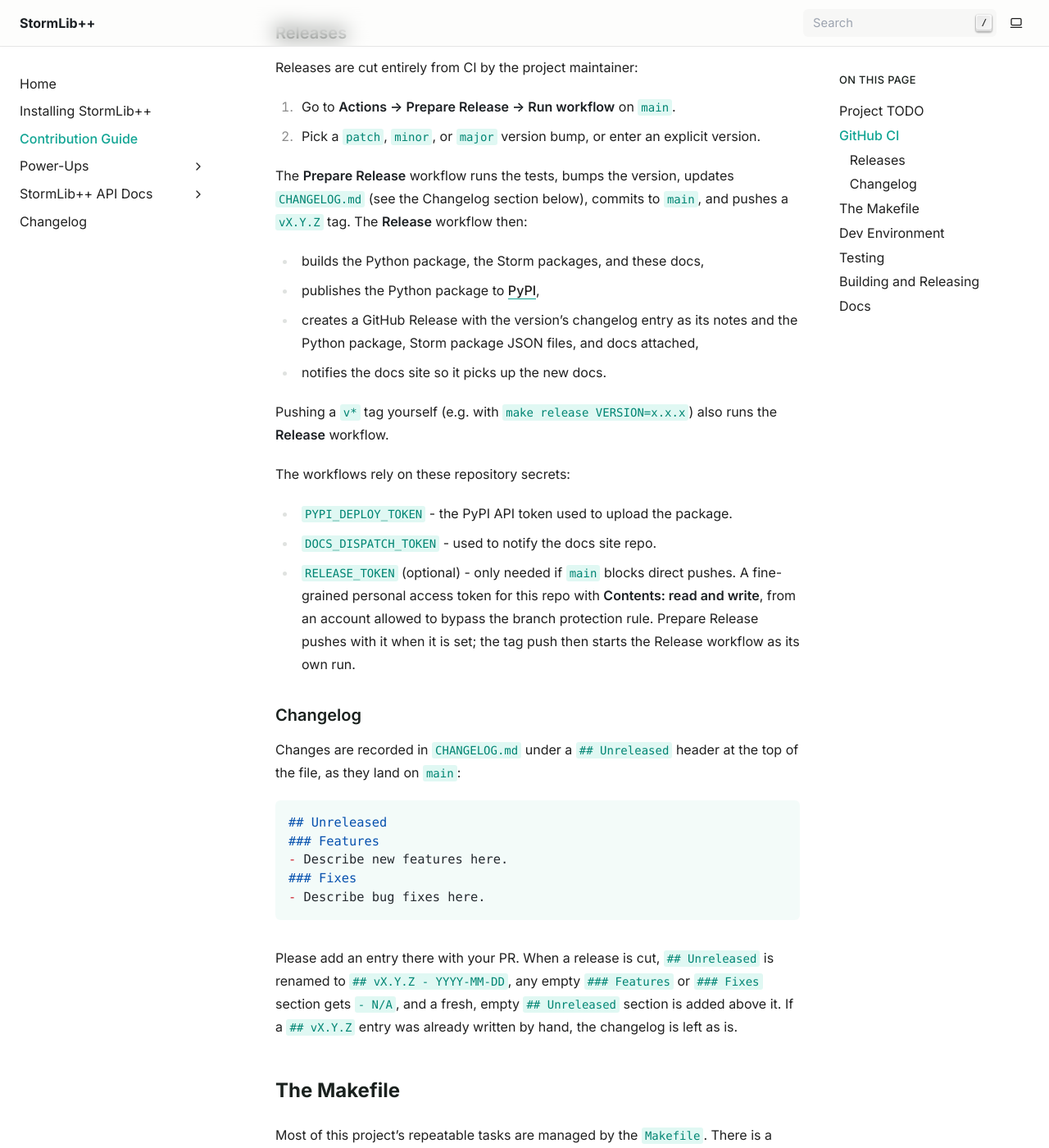
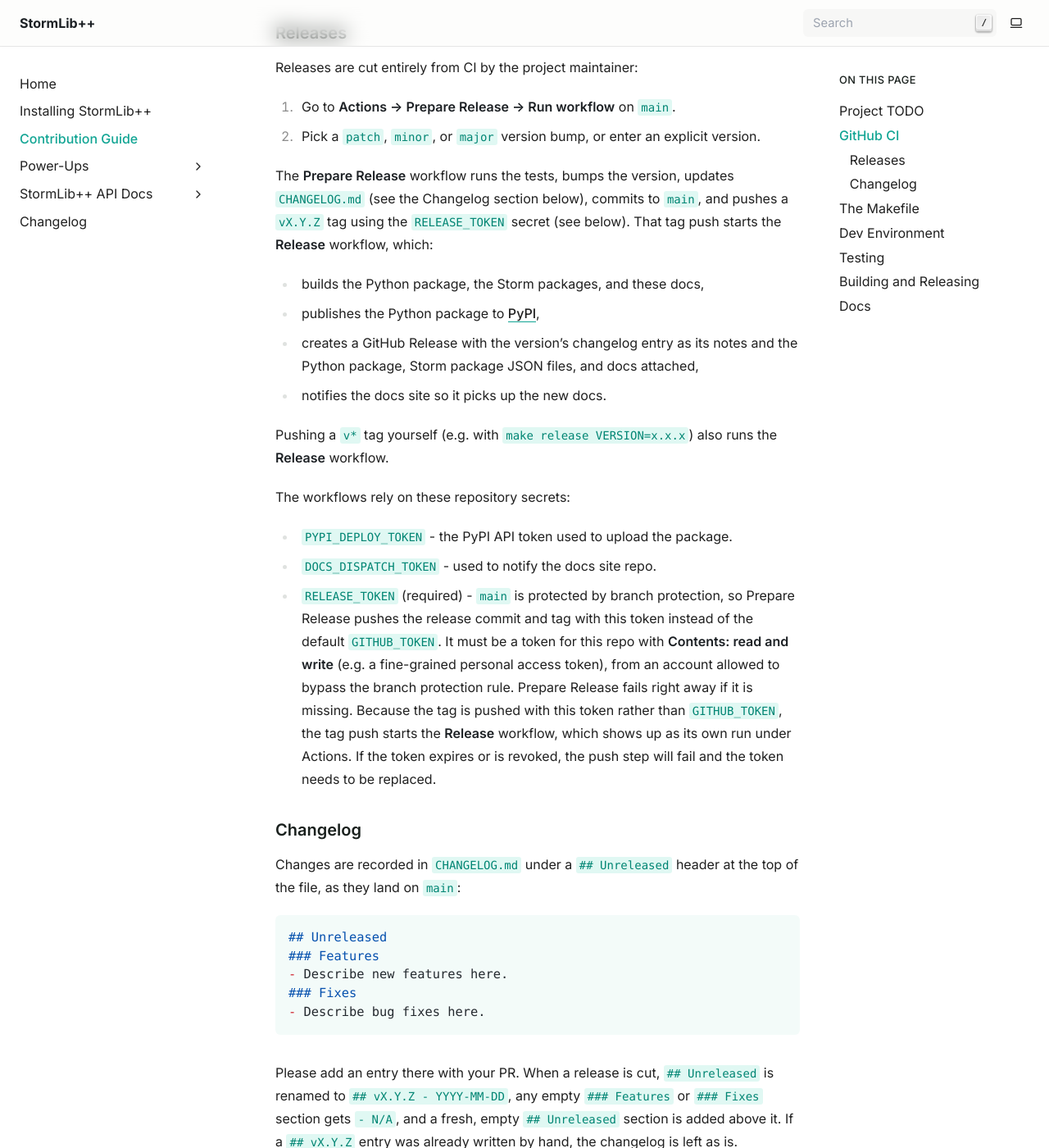
Before and after one commit to gormaniac/stormlibpp, a Sphinx documentation site: the page built from doc/contributing.md, in a window 1280 px wide and 1400 px high, scrolled down 648 px. Shown: the whole window at 82% size. Built offline with Sphinx 7.4.7, drawn with Linux system fonts in a browser that asks for light colours.

Commit message:
ci: always push releases with RELEASE_TOKEN
main is protected, so Prepare Release now requires the RELEASE_TOKEN secret
and fails early without it. Dropping the GITHUB_TOKEN fallback also removes
the need for release.yml to be callable via workflow_call: the tag pushed
with RELEASE_TOKEN triggers it directly.

Co-Authored-By: Claude Opus 5.5 <noreply@anthropic.com>
Claude-Session: https://claude.ai/code/session_01KBLBzhhavuuhR5JQy6eH8h

```diff
--- a/doc/contributing.md
+++ b/doc/contributing.md
@@ -19,7 +19,7 @@ Releases are cut entirely from CI by the project maintainer:
 1. Go to **Actions → Prepare Release → Run workflow** on `main`.
 2. Pick a `patch`, `minor`, or `major` version bump, or enter an explicit version.
 
-The **Prepare Release** workflow runs the tests, bumps the version, updates `CHANGELOG.md` (see the Changelog section below), commits to `main`, and pushes a `vX.Y.Z` tag. The **Release** workflow then:
+The **Prepare Release** workflow runs the tests, bumps the version, updates `CHANGELOG.md` (see the Changelog section below), commits to `main`, and pushes a `vX.Y.Z` tag using the `RELEASE_TOKEN` secret (see below). That tag push starts the **Release** workflow, which:
 
 - builds the Python package, the Storm packages, and these docs,
 - publishes the Python package to [PyPI](https://pypi.org/project/stormlibpp/),
@@ -32,7 +32,7 @@ The workflows rely on these repository secrets:
 
 - `PYPI_DEPLOY_TOKEN` - the PyPI API token used to upload the package.
 - `DOCS_DISPATCH_TOKEN` - used to notify the docs site repo.
-- `RELEASE_TOKEN` (optional) - only needed if `main` blocks direct pushes. A fine-grained personal access token for this repo with **Contents: read and write**, from an account allowed to bypass the branch protection rule. Prepare Release pushes with it when it is set; the tag push then starts the Release workflow as its own run.
+- `RELEASE_TOKEN` (required) - `main` is protected by branch protection, so Prepare Release pushes the release commit and tag with this token instead of the default `GITHUB_TOKEN`. It must be a token for this repo with **Contents: read and write** (e.g. a fine-grained personal access token), from an account allowed to bypass the branch protection rule. Prepare Release fails right away if it is missing. Because the tag is pushed with this token rather than `GITHUB_TOKEN`, the tag push starts the **Release** workflow, which shows up as its own run under Actions. If the token expires or is revoked, the push step will fail and the token needs to be replaced.
 
 ### Changelog
 
```
Also changed, not shown: README.md (+1 -1 lines), 2 other files.
